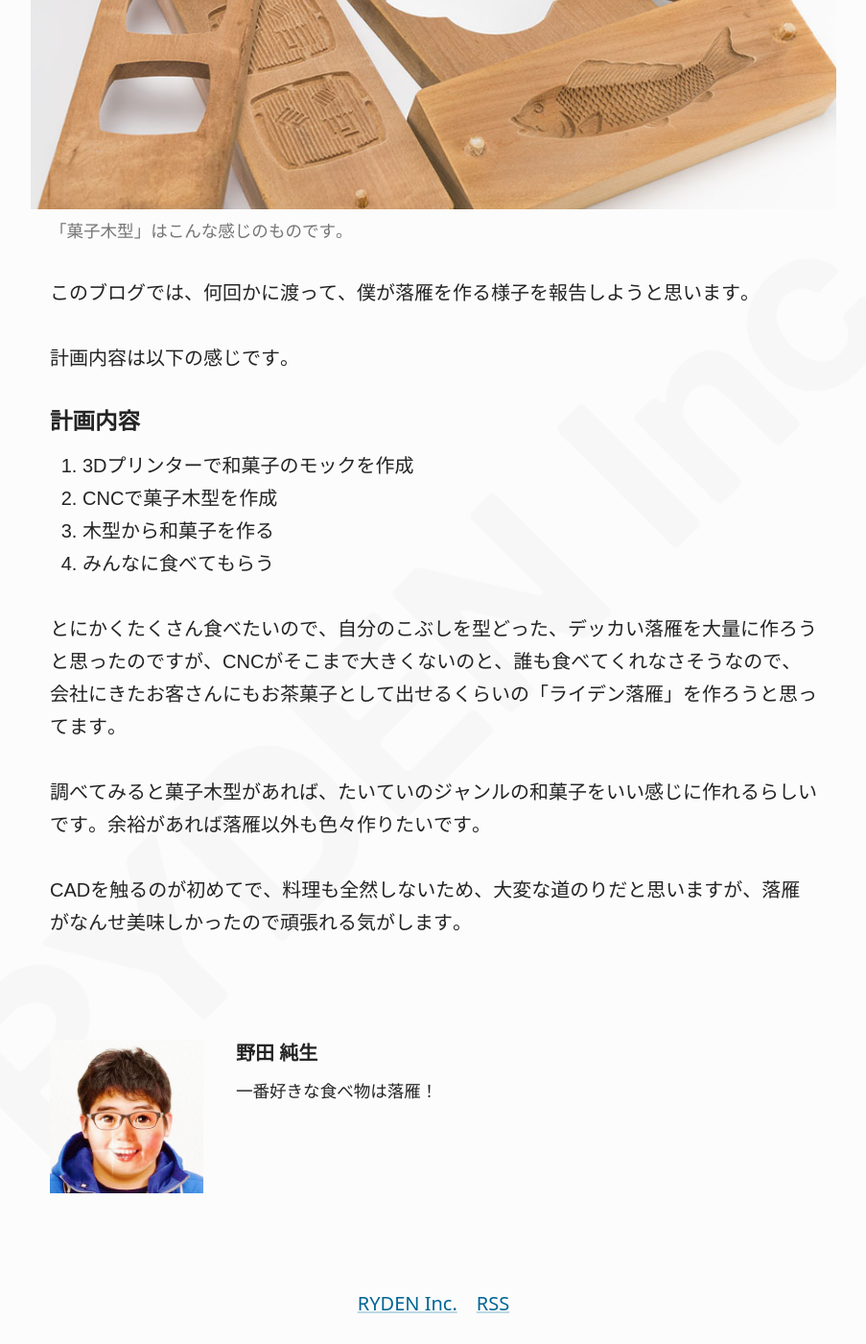
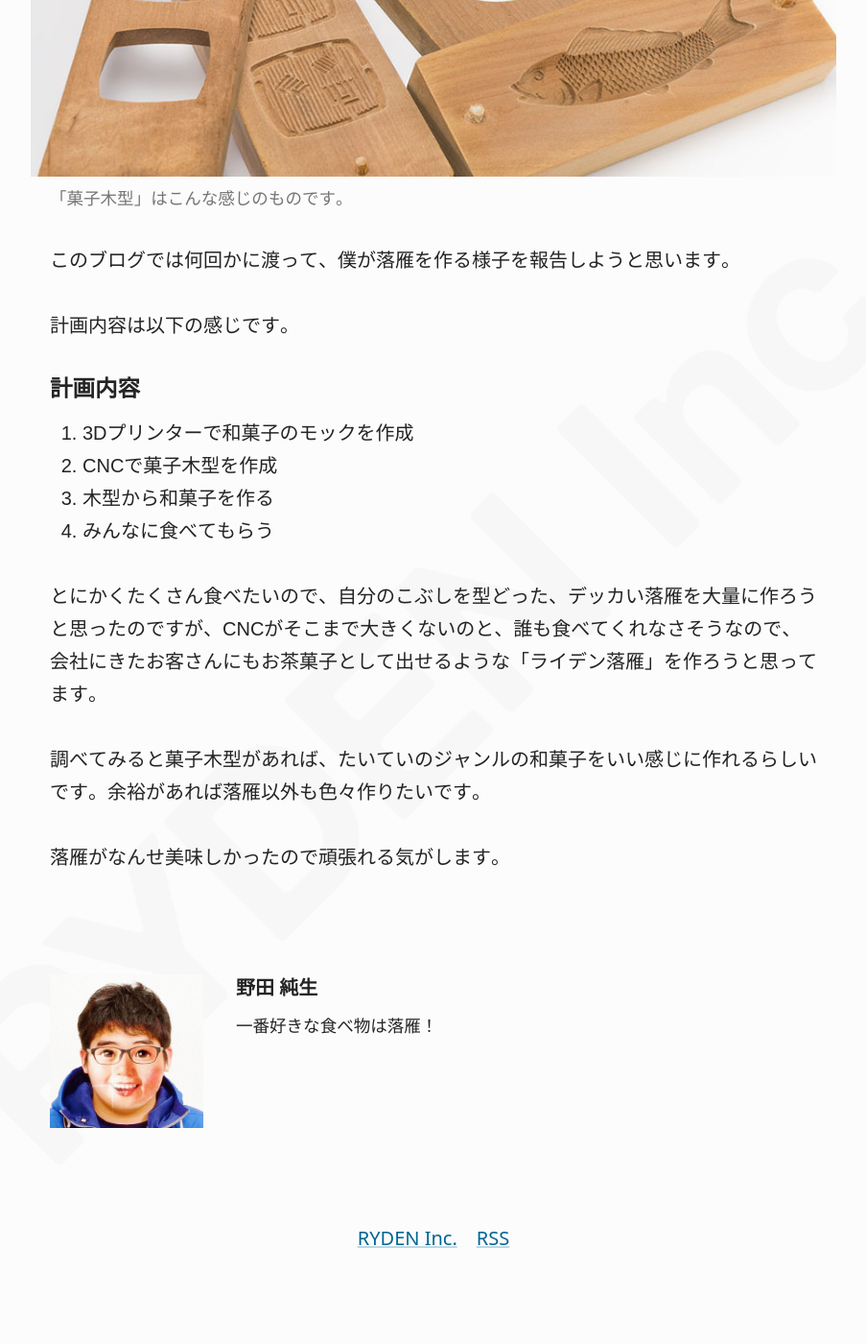
Before and after one commit to yuheiy/rookies, a Jekyll site: the page built from _posts/2017-09-07-wagashi-1.md, in a window 1280 px wide and 1400 px high, scrolled down 1465 px. Shown: the whole window at 96% size, without its empty margins (188-1091 px from the left). Built offline with Jekyll 4.4.1, drawn with Linux system fonts in a browser that asks for light colours; our own code applies the rules of GitHub Pages for plain Markdown files; after the commit the page ends 2806 px from its top, so only the background shows below that; some of the changed text lies outside the part shown.

Commit message:
記事修正4

```diff
--- a/_posts/2017-09-07-wagashi-1.md
+++ b/_posts/2017-09-07-wagashi-1.md
@@ -13,14 +13,14 @@ image: wagashi-1-title.jpg
 
 <!-- more -->
 
-そこで、会社であまり使われていない「CNC切削（せっさく）機」を使い、落雁のベースとなる「菓子木型」をCNCで作り、美味しい「オリジナル落雁」を作ることにしました。
+そこで、会社であまり使われていない「CNC切削（せっさく）機」を使い、落雁のベースとなる「菓子木型」を作り、美味しい「オリジナル落雁」を作ることにしました。
 
 <figure class="large">
   <img src="{{ site.baseurl }}/assets/images/post/wagashi-1/kigata.jpg" alt="花や魚など様々な形をモチーフにした木型">
   <figcaption>「菓子木型」はこんな感じのものです。</figcaption>
 </figure>
 
-このブログでは、何回かに渡って、僕が落雁を作る様子を報告しようと思います。
+このブログでは何回かに渡って、僕が落雁を作る様子を報告しようと思います。
 
 計画内容は以下の感じです。
 
@@ -31,8 +31,8 @@ image: wagashi-1-title.jpg
 1. 木型から和菓子を作る
 1. みんなに食べてもらう
 
-とにかくたくさん食べたいので、自分のこぶしを型どった、デッカい落雁を大量に作ろうと思ったのですが、CNCがそこまで大きくないのと、誰も食べてくれなさそうなので、会社にきたお客さんにもお茶菓子として出せるくらいの「ライデン落雁」を作ろうと思ってます。
+とにかくたくさん食べたいので、自分のこぶしを型どった、デッカい落雁を大量に作ろうと思ったのですが、CNCがそこまで大きくないのと、誰も食べてくれなさそうなので、会社にきたお客さんにもお茶菓子として出せるような「ライデン落雁」を作ろうと思ってます。
 
 調べてみると菓子木型があれば、たいていのジャンルの和菓子をいい感じに作れるらしいです。余裕があれば落雁以外も色々作りたいです。
 
-CADを触るのが初めてで、料理も全然しないため、大変な道のりだと思いますが、落雁がなんせ美味しかったので頑張れる気がします。
+落雁がなんせ美味しかったので頑張れる気がします。
```
